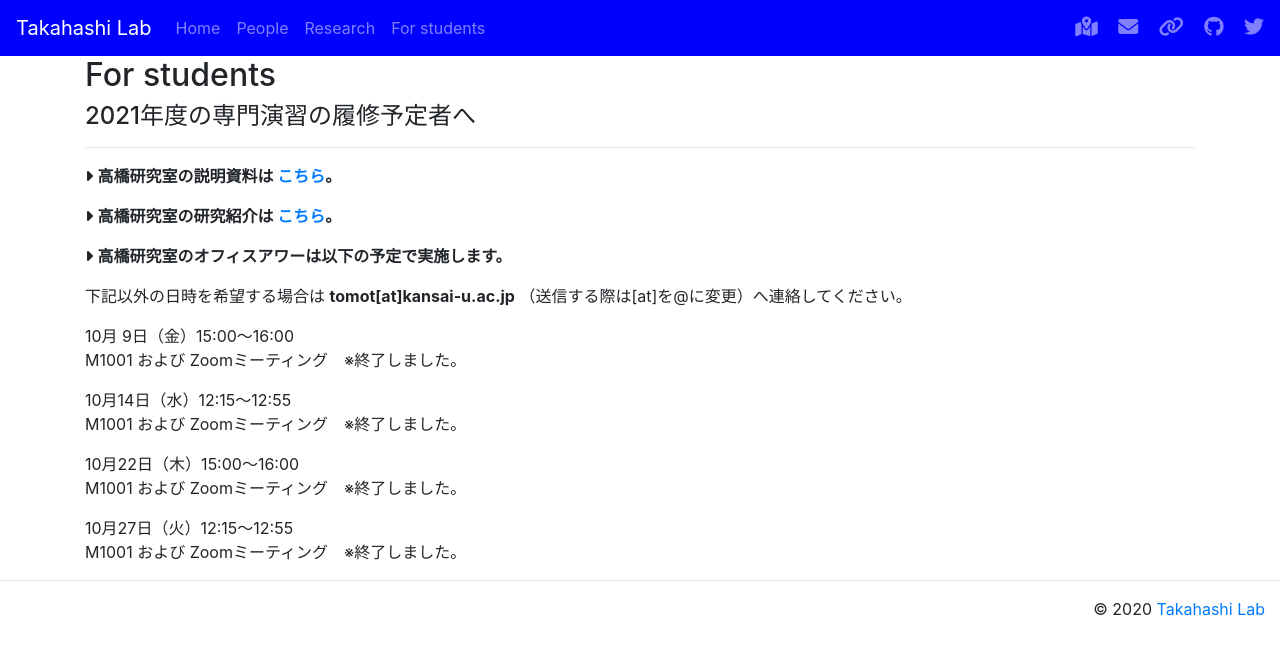
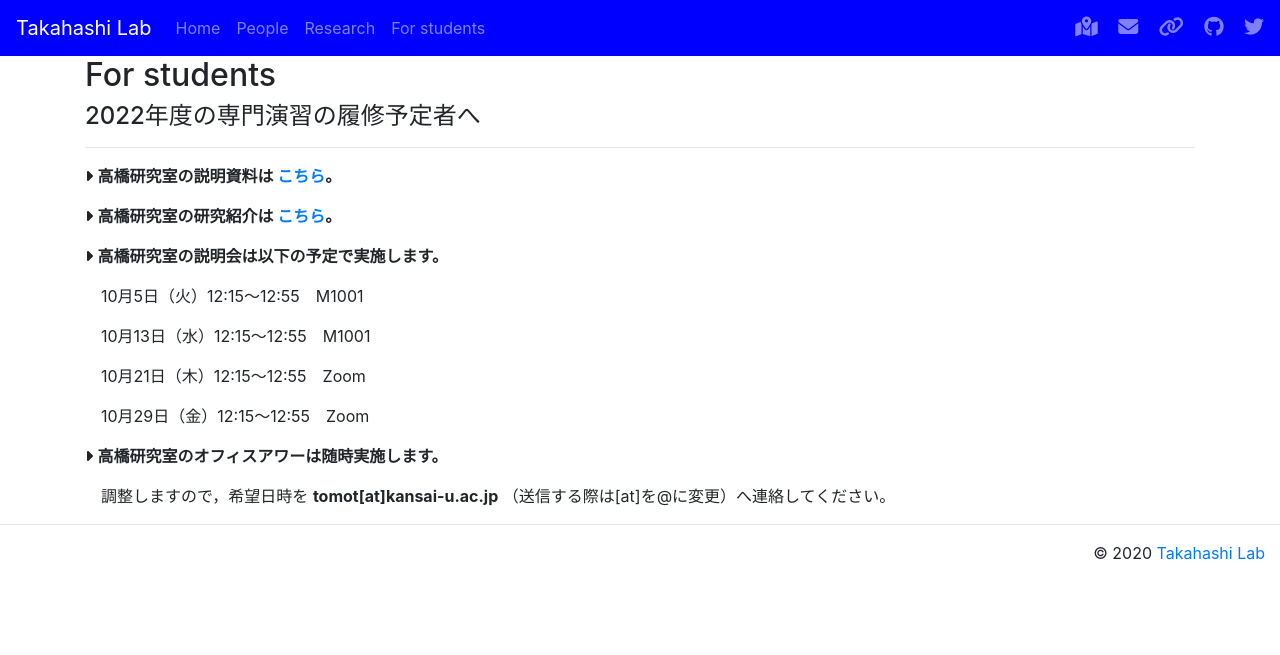
Before and after one commit to tkhslab/tkhslab.github.io, a Jekyll site: the page built from b2.md, in a window 1280 px wide. Shown: the top 655 px of the page. Built offline with Jekyll 4.4.1, drawn with Linux system fonts in a browser that asks for light colours; nearby versions of some CDN libraries.

Commit message:
revise announce for b2

```diff
--- a/b2.md
+++ b/b2.md
@@ -3,26 +3,24 @@ title: 2021年度の専門演習の履修予定者へ
 ---
 ## For students
 
-#### 2021年度の専門演習の履修予定者へ
+#### 2022年度の専門演習の履修予定者へ
 
 ---
 
-<i class="fas fa-caret-right"></i> **高橋研究室の説明資料は [こちら](dl/tkhslab2020.pdf)。**
+<i class="fas fa-caret-right"></i> **高橋研究室の説明資料は [こちら](dl/tkhslab2022.pdf)。**
 
 <i class="fas fa-caret-right"></i> **高橋研究室の研究紹介は [こちら](https://www.kansai-u.ac.jp/stories/11_takahashi.html)。**
 
-<i class="fas fa-caret-right"></i> **高橋研究室のオフィスアワーは以下の予定で実施します。**
+<i class="fas fa-caret-right"></i> **高橋研究室の説明会は以下の予定で実施します。**
 
-下記以外の日時を希望する場合は **tomot[at]kansai-u.ac.jp** （送信する際は[at]を@に変更）へ連絡してください。
+　10月5日（火）12:15～12:55　M1001
 
-10月 9日（金）15:00～16:00<br>
-M1001 および Zoomミーティング　※終了しました。
+　10月13日（水）12:15～12:55　M1001
 
-10月14日（水）12:15～12:55<br>
-M1001 および Zoomミーティング　※終了しました。
+　10月21日（木）12:15～12:55　Zoom
 
-10月22日（木）15:00～16:00<br>
-M1001 および Zoomミーティング　※終了しました。
+　10月29日（金）12:15～12:55　Zoom
 
-10月27日（火）12:15～12:55<br>
-M1001 および Zoomミーティング　※終了しました。
+<i class="fas fa-caret-right"></i> **高橋研究室のオフィスアワーは随時実施します。**
+
+　調整しますので，希望日時を **tomot[at]kansai-u.ac.jp** （送信する際は[at]を@に変更）へ連絡してください。
```
Also changed, not shown: 1 other file.
